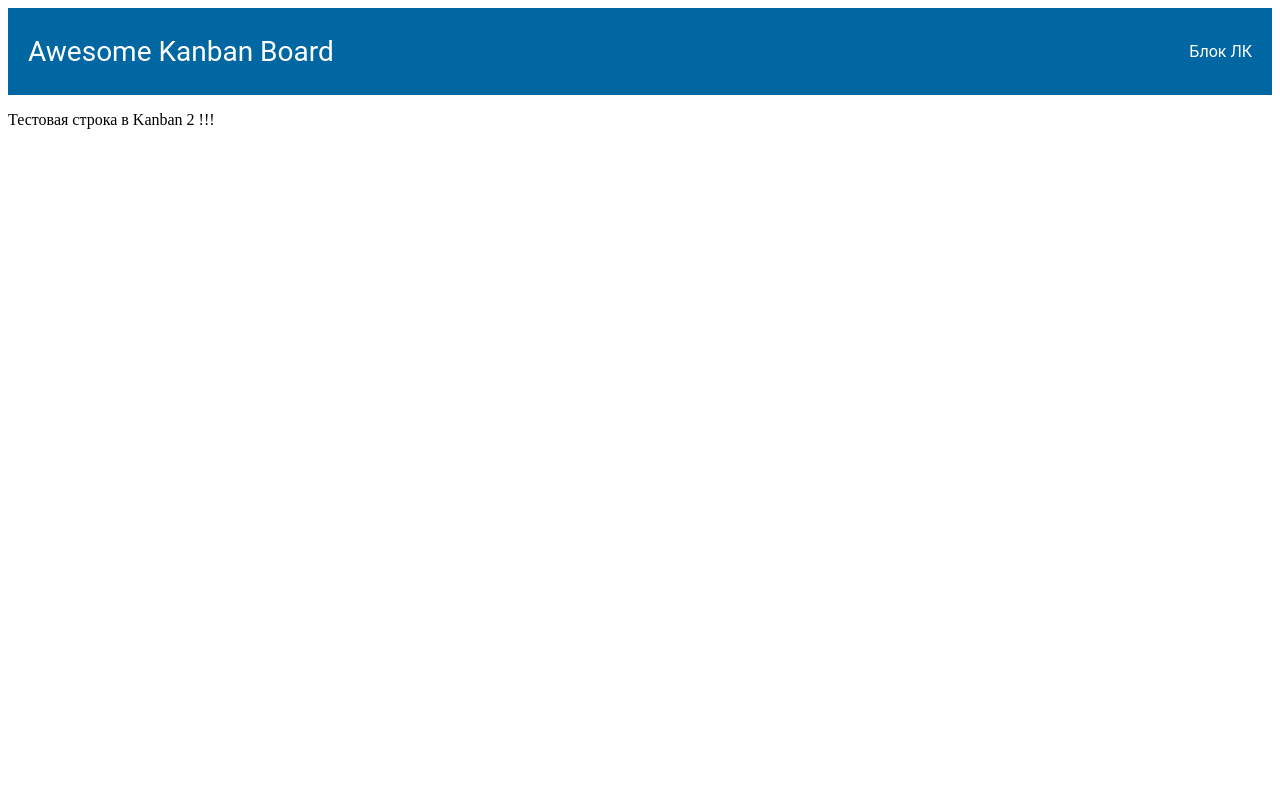
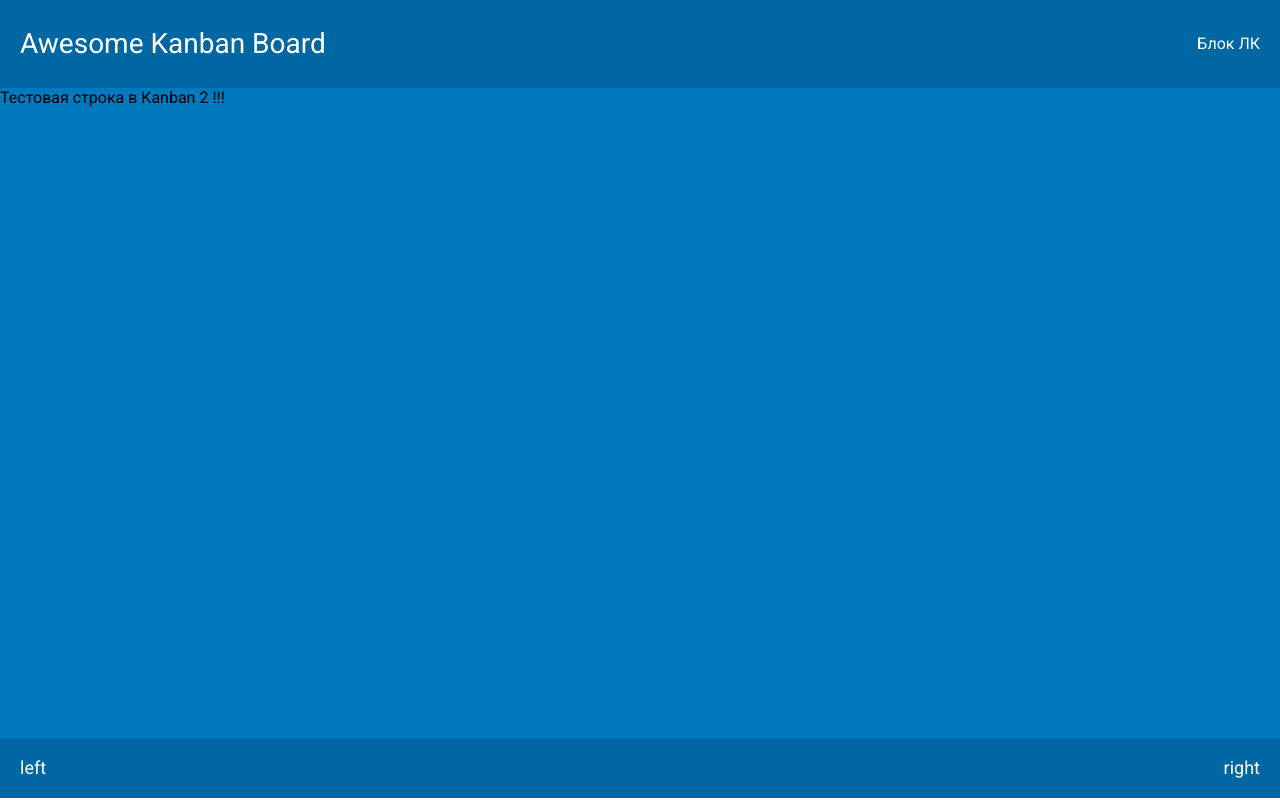
Before and after one commit to atebin/SF_kanban, a React (Create React App) app: page / in a window 1280 px wide. Built offline with nearby package versions, Linux system fonts and the light colour scheme.

Commit message:
SF_kanban - master: save the changes

```diff
--- a/public/index.html
+++ b/public/index.html
@@ -3,6 +3,7 @@
   <head>
     <meta charset="utf-8" />
     <link rel="icon" href="%PUBLIC_URL%/favicon.ico" />
+    <link href="https://fonts.googleapis.com/css2?family=Roboto:ital,wght@0,300;0,400;0,500;0,700;0,900;1,300;1,400;1,500;1,700;1,900&display=swap" rel="stylesheet">
     <meta name="viewport" content="width=device-width, initial-scale=1" />
     <meta name="theme-color" content="#000000" />
     <meta
--- a/src/Components/Kanban/Kanban.js
+++ b/src/Components/Kanban/Kanban.js
@@ -1,5 +1,6 @@
 import React from 'react';
 import KanbanHeader from '../KanbanHeader/KanbanHeader';
+import KanbanFooter from '../KanbanFooter/KanbanFooter';
 
 class Kanban extends React.Component {
 
@@ -58,15 +59,13 @@ class Kanban extends React.Component {
   render() {
 
     return (
-      <div>
-          <KanbanHeader />
-        <header className="">
-          <p>
-            Тестовая строка в Kanban 2 !!!
-          </p>
-          <p>{ /*qwe.get('atebin')*/ }</p>
-        </header>
-      </div>
+      	<div className="">
+        	<KanbanHeader />
+        	<header className="kanban-inner">
+          		Тестовая строка в Kanban 2 !!!
+        	</header>
+			<KanbanFooter />
+      	</div>
     );
   }
 
--- a/src/Components/KanbanFooter/KanbanFooter.js
+++ b/src/Components/KanbanFooter/KanbanFooter.js
@@ -0,0 +1,21 @@
+import React from 'react';
+import '../../index.css';
+
+class KanbanFooter extends React.Component {
+
+    render() {
+
+        return (
+            <div className='kanban-footer'>
+                <div className='kanban-footer-left'>
+                    left
+                </div>
+                <div className='kanban-footer-right'>
+                    right
+                </div>
+            </div>
+        )
+    }
+}
+
+export default KanbanFooter;
--- a/src/index.css
+++ b/src/index.css
@@ -1,10 +1,20 @@
+
+
+	html, body {
+		padding: 0;
+		margin: 0;
+	}
+
+	body {
+		font-family: 'Roboto', sans-serif;
+	}
 
 	.kanban-h1{
 		font-family: Roboto;
 		font-style: normal;
 		font-weight: normal;
 		font-size: 28px;
-		line-height: 33px;
+		line-height: 34px;
 	}
 
 /*   ///////////////////////////////////////////////////////////////////////////////////////////////////   */
@@ -31,16 +41,23 @@
 	.kanban-footer{
 		padding: 20px;
 		font-size: 18px;
-		line-height: 21px;
+		line-height: 20px;
 	}
 
 
 /*   ///////////////////////////////////////////////////////////////////////////////////////////////////   */
 /*	Kanban - inner */
 
-	.kanban-inner{
-		background-color: #0079BF;
-	}
+.kanban-inner{
+	background-color: #0079BF;
+
+	height: calc(100vh - 90px - 60px);
+
+	/*display: flex;
+	flex-direction: column;
+	justify-content: space-between;
+	align-items: stretch;*/
+}
 
 /*   ///////////////////////////////////////////////////////////////////////////////////////////////////   */
 
```
